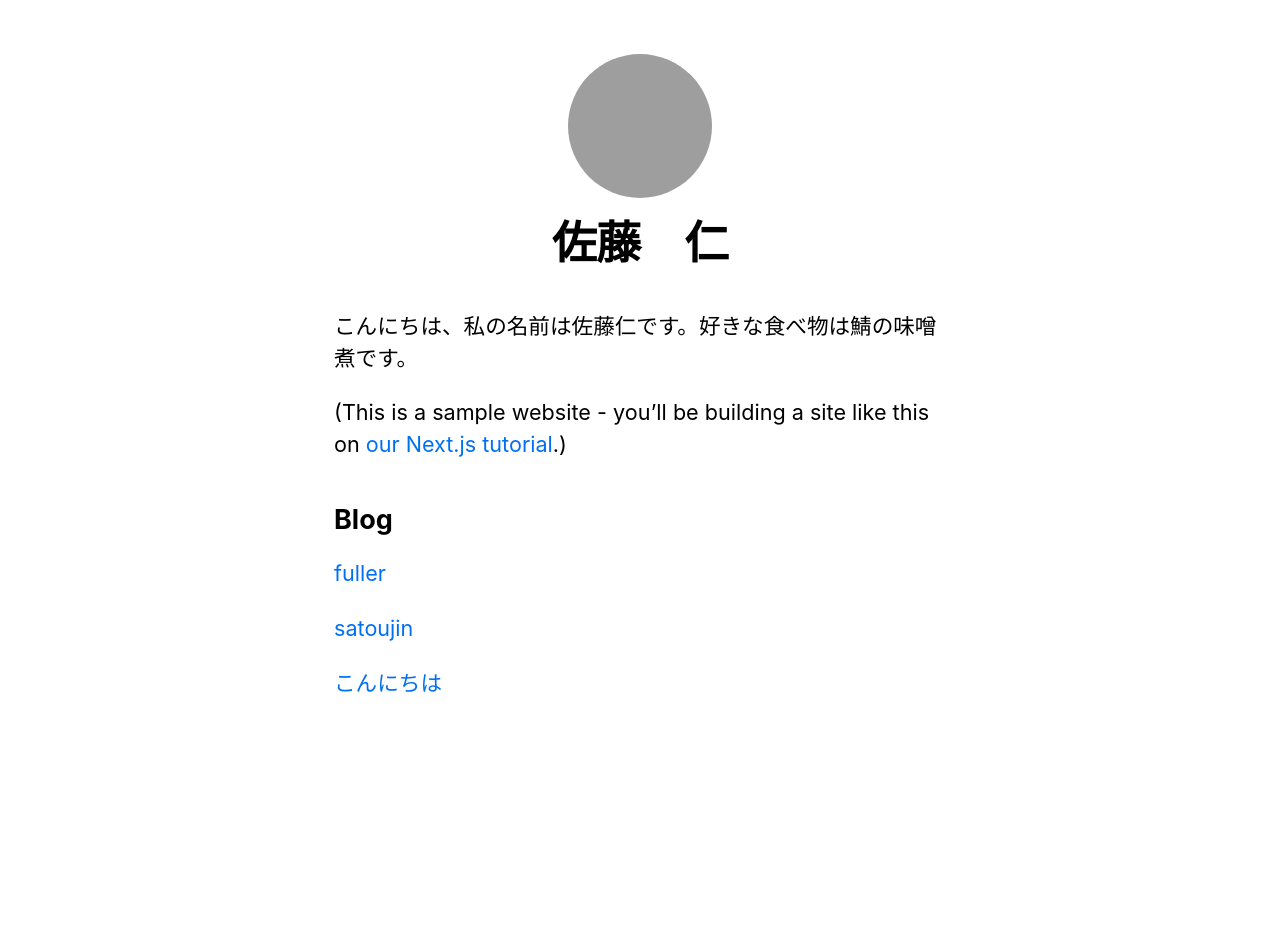
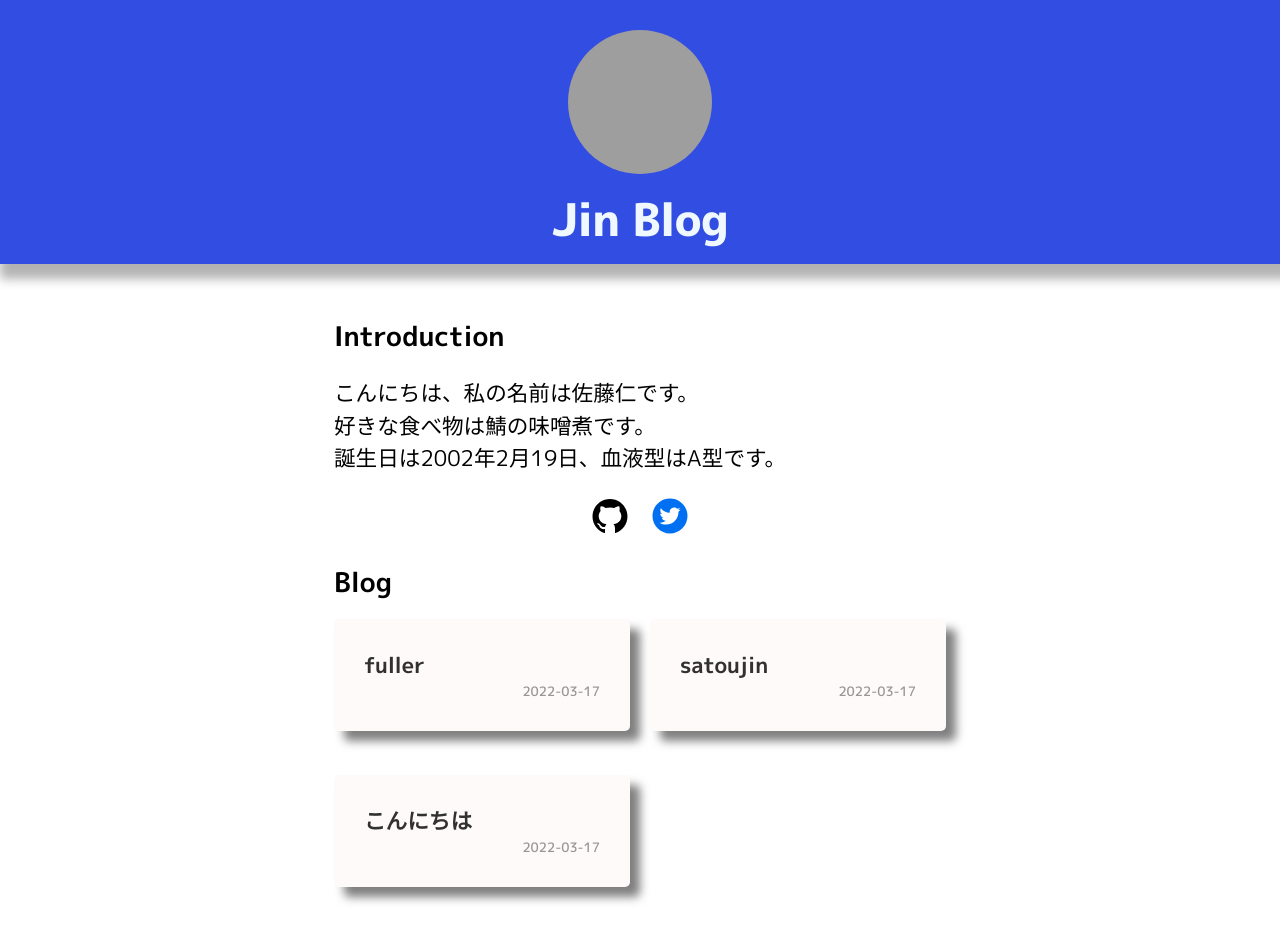
Before and after one commit to satojin219/sample-netlify-app, a Next.js app: page / in a window 1280 px wide. Shown: the top 942 px of the page. Before the commit the page ends 807 px from the top, so only its background shows below. Built offline with nearby package versions, Linux system fonts and the light colour scheme; grey boxes are pictures that could not be loaded.

Commit message:
スタイルの調整

```diff
--- a/components/layout.module.css
+++ b/components/layout.module.css
@@ -5,9 +5,13 @@
 }
 
 .header {
+  background-color: rgba(10, 42, 221, 0.836);
+  color: aliceblue;
   display: flex;
   flex-direction: column;
   align-items: center;
+  padding-top: 30px;
+  box-shadow: 10px 5px 10px 10px rgba(0, 0, 0, 0.3);
 }
 
 .backToHome {
--- a/components/layout.tsx
+++ b/components/layout.tsx
@@ -1,14 +1,13 @@
 import Head from "next/head";
-import Image from "next/image";
 import styles from "./layout.module.css";
 import utilStyles from "../styles/utils.module.css";
 import Link from "next/link";
 
-const name = "佐藤　仁";
+const name = "Jin Blog";
 export const siteTitle = "Next.js Sample Website";
 export const Layout = ({ children, home }: any) => {
   return (
-    <div className={styles.container}>
+    <div>
       <Head>
         <link rel="icon" href="/favicon.ico" />
         <meta
@@ -39,11 +38,9 @@ export const Layout = ({ children, home }: any) => {
           </>
         ) : (
           <>
-            <div></div>
+            <Link href="/">
+              <a>
                 {/*  eslint-disable-next-line @next/next/no-img-element */}
-
-            {/* <Link href="/">
-              <a>
                 <img
                   src="/DSC00846.JPG"
                   className={utilStyles.borderCircle}
@@ -57,10 +54,11 @@ export const Layout = ({ children, home }: any) => {
               <Link href="/">
                 <a className={utilStyles.colorInherit}>{name}</a>
               </Link>
-            </h2> */}
+            </h2>
           </>
         )}
       </header>
+      <div className={styles.container}>
         <main>{children}</main>
         {!home && (
           <div className={styles.backToHome}>
@@ -70,6 +68,7 @@ export const Layout = ({ children, home }: any) => {
           </div>
         )}
       </div>
+    </div>
   );
 };
 export default Layout;
--- a/lib/posts.ts
+++ b/lib/posts.ts
@@ -53,11 +53,14 @@ export function getSortedPostsData() {
 
     // Use gray-matter to parse the post metadata section
     const matterResult = matter(fileContents);
+      const formatedDate = dayjs(matterResult.data.date.toString()).format(
+        "YYYY-MM-DD"
+      );
     // Combine the data with the id
     return {
       id,
       ...matterResult.data,
-      date: matterResult.data.date.toString(),
+      date: formatedDate,
     };
   });
   // Sort posts by date
--- a/next.config.js
+++ b/next.config.js
@@ -4,6 +4,9 @@ const nextConfig = {
 }
 
 module.exports = {
+  experimental: {
+    optimizeFonts: true,
+  },
   webpack: (cfg) => {
     cfg.module.rules.push({
       test: /\.md$/,
--- a/package.json
+++ b/package.json
@@ -18,6 +18,7 @@
     "next": "^12.1.0",
     "react": "^17.0.2",
     "react-dom": "^17.0.2",
+    "react-icons": "^4.3.1",
     "remark": "^14.0.2",
     "remark-html": "^15.0.1"
   },
--- a/pages/index.tsx
+++ b/pages/index.tsx
@@ -1,10 +1,10 @@
 import type { NextPage } from "next";
 import Head from "next/head";
-import Image from "next/image";
 import Link from "next/link";
 import Layout, { siteTitle } from "../components/layout";
 import utilStyles from "../styles/utils.module.css";
 import { getSortedPostsData } from "../lib/posts";
+import { AiFillTwitterCircle, AiFillGithub } from "react-icons/ai";
 
 export async function getStaticProps() {
   // const allPostsData = getSortedPostsData();
@@ -27,25 +27,46 @@ const Home: NextPage = ({ allPostsData }: any) => {
       <Head>
         {/* eslint-disable-next-line @next/next/no-sync-scripts */}
         <script src="https://identity.netlify.com/v1/netlify-identity-widget.js"></script>
+        {/* eslint-disable-next-line @next/next/no-page-custom-font*/}
+        <link
+          href="https://fonts.googleapis.com/css2?family=M+PLUS+1p:wght@100;300;400;500;700;800;900&display=swap"
+          rel="stylesheet"
+        ></link>
         <title>{siteTitle}</title>
       </Head>{" "}
       <section className={utilStyles.headingMd}>
-        <p>こんにちは、私の名前は佐藤仁です。好きな食べ物は鯖の味噌煮です。</p>
+        <h2 className={utilStyles.headingLg}>Introduction</h2>
         <p>
-          (This is a sample website - you’ll be building a site like this on{" "}
-          <a href="https://nextjs.org/learn">our Next.js tutorial</a>.)
+          こんにちは、私の名前は佐藤仁です。
+          <br></br>
+          好きな食べ物は鯖の味噌煮です。
+          <br></br>
+          誕生日は2002年2月19日、血液型はA型です。
         </p>
+        <div className={utilStyles.flexJustifyCenter}>
+          <a
+            className={utilStyles.marginX10px}
+            href="https://github.com/satojin219?tab=overview&from=2022-03-01&to=2022-03-21"
+          >
+            <AiFillGithub size={40} color={"#000"} />
+          </a>
+          <a
+            className={utilStyles.marginX10px}
+            href="https://twitter.com/hrB2mOUG77Jkxyz"
+          >
+            <AiFillTwitterCircle size={40} />
+          </a>
+        </div>
       </section>
       <section className={`${utilStyles.headingMd} ${utilStyles.padding1px}`}>
         <h2 className={utilStyles.headingLg}>Blog</h2>
         <ul className={utilStyles.list}>
-          {allPostsData.map(({ id, title }: PostType) => (
-
+          {allPostsData.map(({ id, title, date }: PostType) => (
             <li className={utilStyles.listItem} key={id}>
               <Link href={`/posts/${title}`}>
-              <a>{title}</a>
+                <a>{title}</a>
               </Link>
-
+              <span>{date}</span>
             </li>
           ))}
         </ul>
--- a/styles/globals.css
+++ b/styles/globals.css
@@ -2,8 +2,9 @@ html,
 body {
   padding: 0;
   margin: 0;
-  font-family: -apple-system, BlinkMacSystemFont, Segoe UI, Roboto, Oxygen, Ubuntu,
-    Cantarell, Fira Sans, Droid Sans, Helvetica Neue, sans-serif;
+  font-family: 'M PLUS 1p', sans-serif;
+  /* font-family: -apple-system, BlinkMacSystemFont, Segoe UI, Roboto, Oxygen, Ubuntu,
+    Cantarell, Fira Sans, Droid Sans, Helvetica Neue, sans-serif; */
   line-height: 1.6;
   font-size: 18px;
 }
--- a/styles/utils.module.css
+++ b/styles/utils.module.css
@@ -41,12 +41,42 @@
   list-style: none;
   padding: 0;
   margin: 0;
+  display: grid;
+  grid-template-columns: 1fr 1fr;
+  row-gap: 1em;
+  column-gap: 20px;
 }
 
 .listItem {
   margin: 0 0 1.25rem;
+  box-shadow: 10px 10px 10px rgba(0, 0, 0, 0.5);
+  border-radius: 5px;
+  padding: 30px;
+  background-color: snow;
+}
+.listItem a {
+  color: black;
+  opacity: 0.8;
+  font-size: auto;
+  font-weight: 600;
+}
+.listItem span {
+  opacity: 0.4;
+  font-size: small;
+  font-weight: 500;
+  display: grid;
+  justify-items: end;
 }
 
 .lightText {
   color: #666;
 }
+
+.flexJustifyCenter {
+  display: flex;
+  justify-content: center;
+}
+
+.marginX10px {
+  margin: 0 10px;
+}
```
Also changed, not shown: pages/posts/[title].tsx (+5 -12 lines), pages/posts/title.module.css (added, +17 -0 lines), 1 other file (tests, documents, lock files or other folders). Lines whose indentation alone changed are shown as unchanged.
